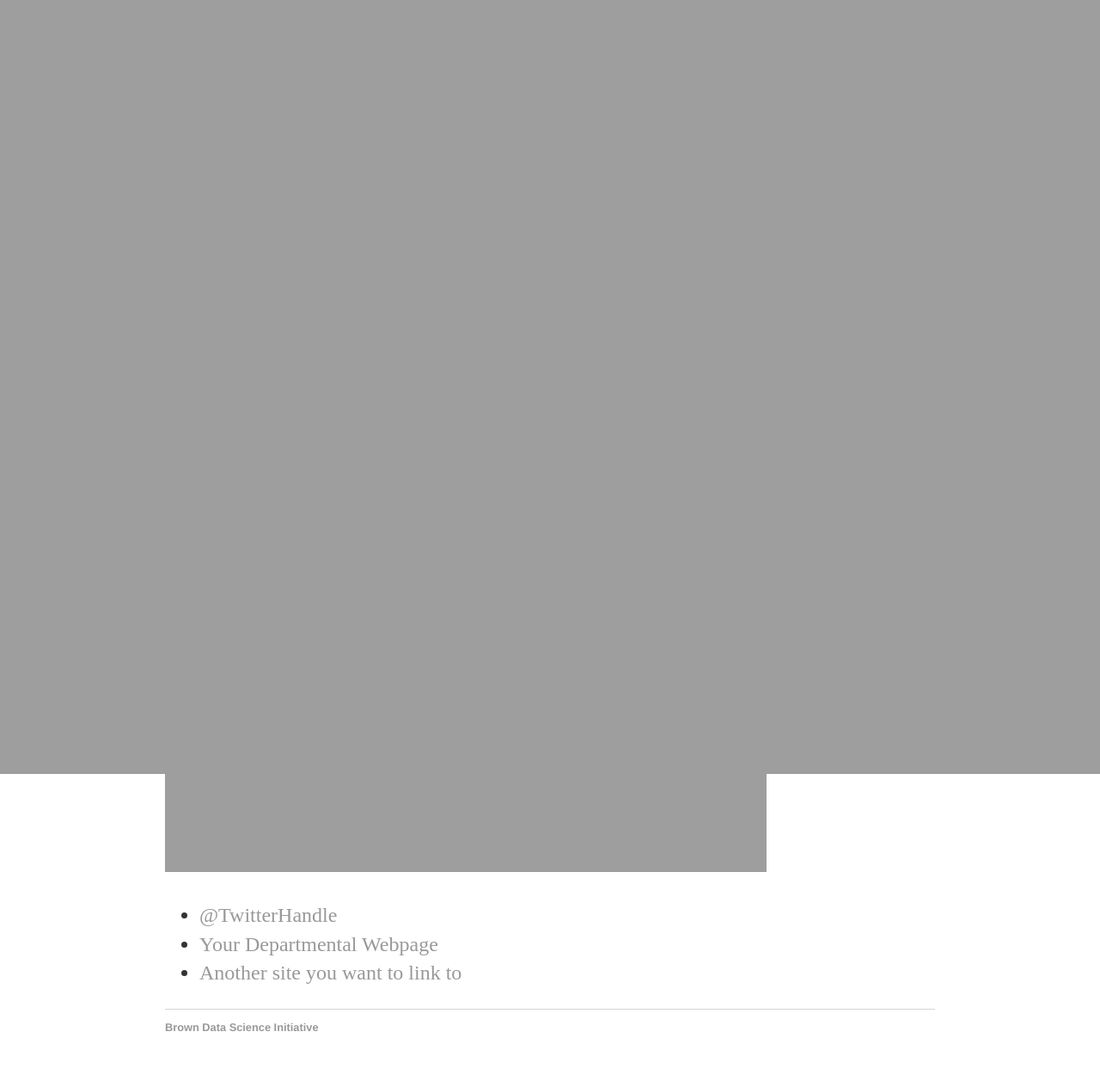
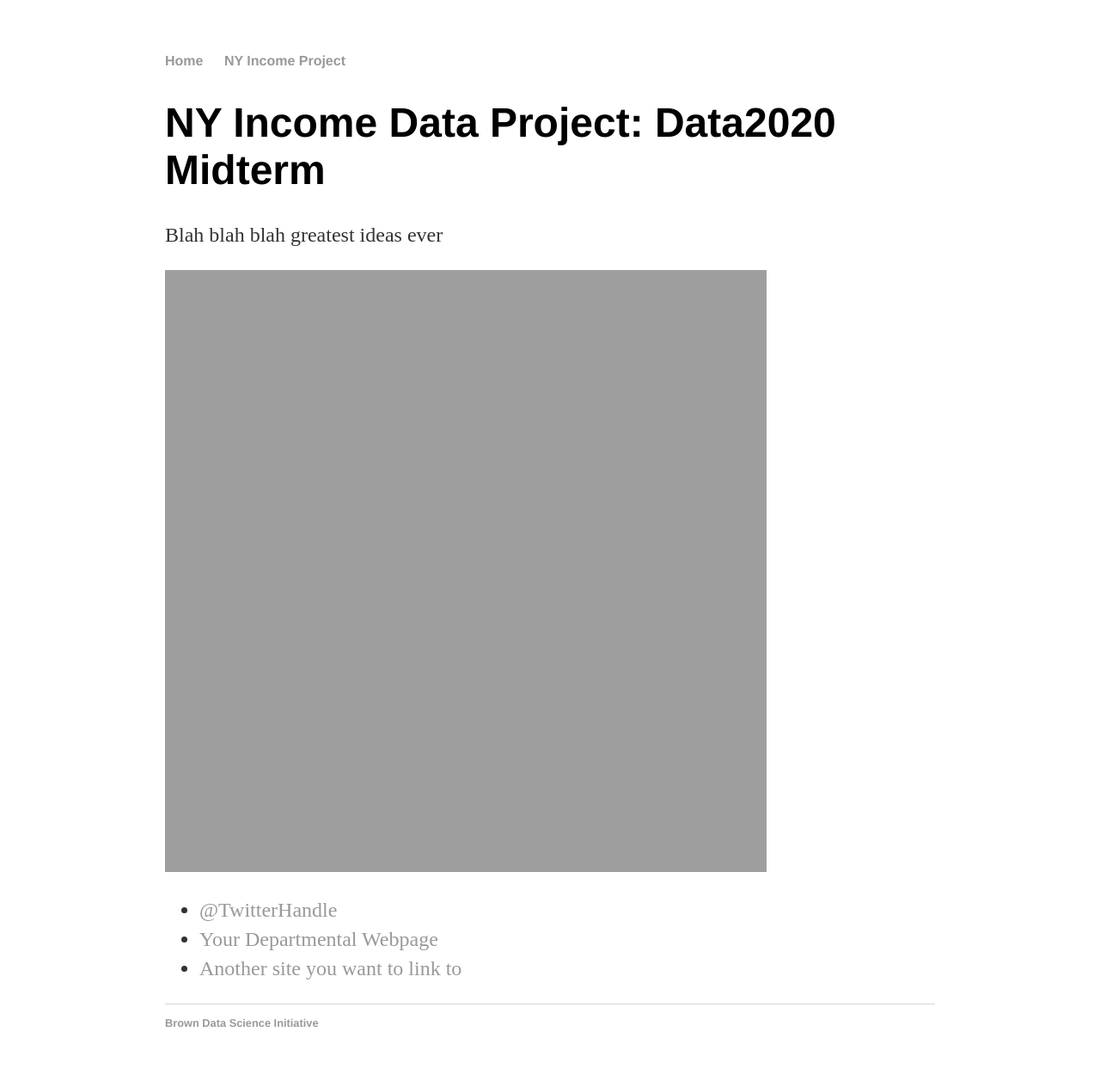
Before and after one commit to bgodd/bgodd.github.io, a Jekyll site: the page built from NYIncome/index.html, in a window 1280 px wide. Shown: the whole page at 86% size. Built offline with Jekyll 4.4.1, drawn with Linux system fonts in a browser that asks for light colours.

Commit message:
interactive map

```diff
--- a/NYIncome/index.html
+++ b/NYIncome/index.html
@@ -6,8 +6,8 @@
 		<div class="about">
 			<h1>NY Income Data Project: Data2020 Midterm</h1>
 			<p>Blah blah blah greatest ideas ever</p>
-			<p><iframe width="700" height="700" src="https://bgodd.github.io/NYIncome/interactive-median-household.html" frameborder="0" allowfullscreen></iframe></p>
-			<iframe src="https://bgodd.github.io/NYIncome/interactive-median-household.html" frameborder="0" style="overflow:hidden;overflow-x:hidden;overflow-y:hidden;height:100%;width:100%;position:absolute;top:0px;left:0px;right:0px;bottom:0px" height="100%" width="100%"></iframe>
+			<iframe width="700" height="700" src="https://bgodd.github.io/NYIncome/interactive-median-household.html" frameborder="0"></iframe>
+
 
 			<ul class="contacts">
 				<li><a href="#">@TwitterHandle</a></li>
```
